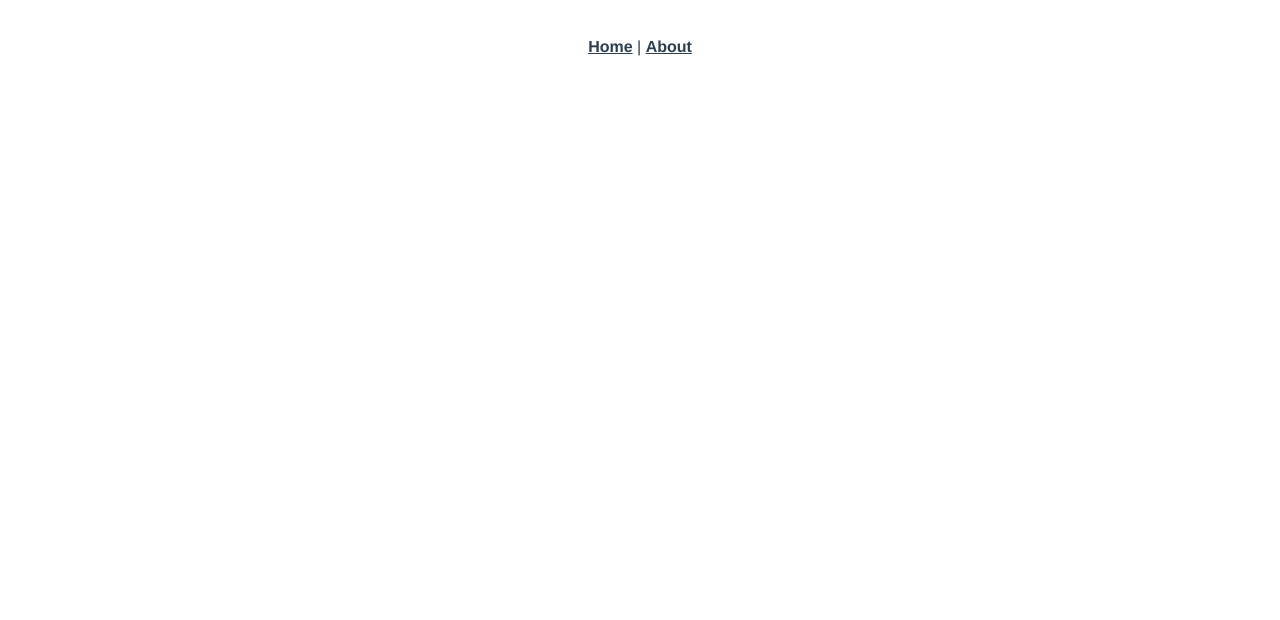
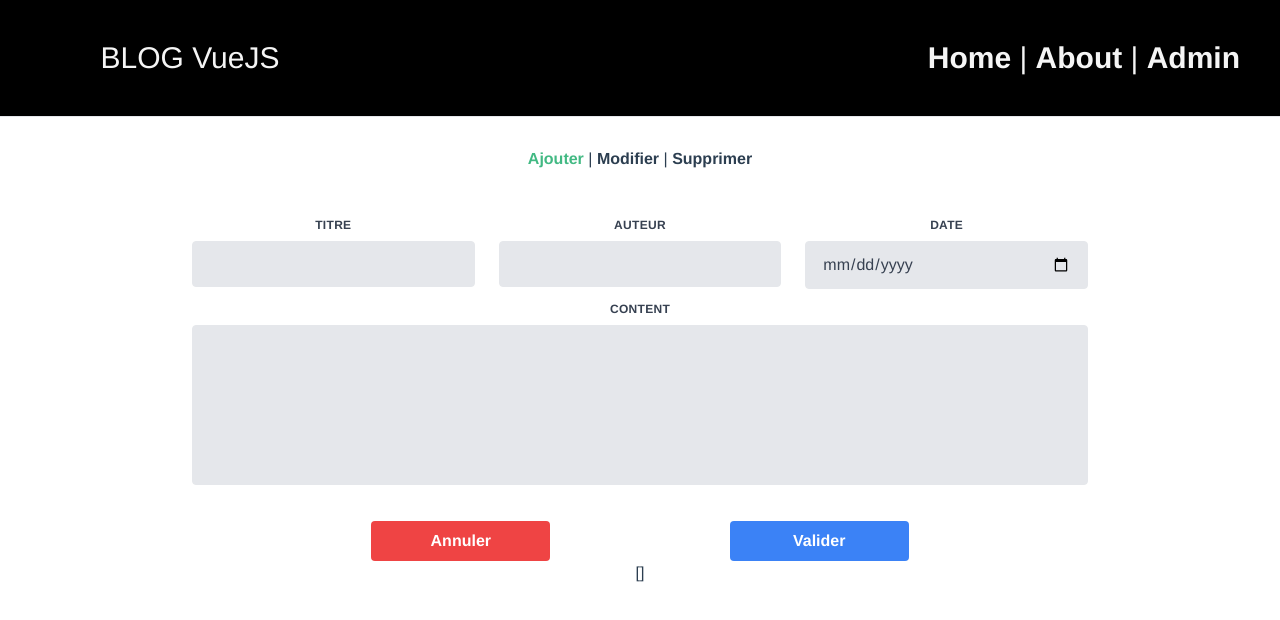
Before and after one commit to walidhaddoury/ProjetVueJS, a Vue app in the folder blog-vue/: page /admin/add in a window 1280 px wide. Shown: the top 620 px of the page. Built offline with nearby package versions, Linux system fonts and the light colour scheme.

Commit message:
admin ajout d'un  article

```diff
--- a/blog-vue/public/index.html
+++ b/blog-vue/public/index.html
@@ -1,15 +1,23 @@
 <!DOCTYPE html>
 <html lang="">
   <head>
-    <meta charset="utf-8">
-    <meta http-equiv="X-UA-Compatible" content="IE=edge">
-    <meta name="viewport" content="width=device-width,initial-scale=1.0">
-    <link rel="icon" href="<%= BASE_URL %>favicon.ico">
+    <meta charset="utf-8" />
+    <meta http-equiv="X-UA-Compatible" content="IE=edge" />
+    <meta name="viewport" content="width=device-width,initial-scale=1.0" />
+    <link
+      href="https://unpkg.com/tailwindcss@%5E2/dist/tailwind.min.css"
+      rel="stylesheet"
+    />
+    <link rel="icon" href="<%= BASE_URL %>favicon.ico" />
     <title><%= htmlWebpackPlugin.options.title %></title>
   </head>
   <body>
     <noscript>
-      <strong>We're sorry but <%= htmlWebpackPlugin.options.title %> doesn't work properly without JavaScript enabled. Please enable it to continue.</strong>
+      <strong
+        >We're sorry but <%= htmlWebpackPlugin.options.title %> doesn't work
+        properly without JavaScript enabled. Please enable it to
+        continue.</strong
+      >
     </noscript>
     <div id="app"></div>
     <!-- built files will be auto injected -->
--- a/blog-vue/src/App.vue
+++ b/blog-vue/src/App.vue
@@ -1,32 +1,53 @@
 <template>
-  <div id="app">
-    <div id="nav">
-      <router-link to="/">Home</router-link> |
-      <router-link to="/about">About</router-link>
+  <div id="app" class="font">
+    <div
+      class="bg flex flex-col justify-evenly py-10 md:flex-row md:justify-between md:p-10"
+    >
+      <div class="md:w-1/4 text-3xl text-center">
+        <h1 class="font">BLOG VueJS</h1>
+      </div>
+      <div class="text-center md:w-3/4 text-3xl md:text-right">
+        <router-link to="/">Home</router-link> |
+        <router-link to="/about">About</router-link> |
+        <router-link to="/admin">Admin</router-link>
+      </div>
     </div>
-    <router-view/>
+    <hr />
+    <router-view />
   </div>
 </template>
 
-<style>
+<style scoped>
+.font {
+  font-family: Avenir, Helvetica, Arial, sans-serif;
+}
 #app {
-  font-family: Avenir, Helvetica, Arial, sans-serif;
   -webkit-font-smoothing: antialiased;
   -moz-osx-font-smoothing: grayscale;
   text-align: center;
   color: #2c3e50;
+  justify-content: center;
+}
+
+.bg {
+  background-color: black;
+  color: whitesmoke;
 }
 
 #nav {
   padding: 30px;
 }
 
-#nav a {
+a {
   font-weight: bold;
-  color: #2c3e50;
+  font-size: 30px;
 }
 
-#nav a.router-link-exact-active {
+a.router-link-exact-active {
   color: #42b983;
 }
+hr {
+  size: 2px;
+  background-color: black;
+}
 </style>
--- /dev/null
+++ b/blog-vue/src/components/admin-add.vue
@@ -0,0 +1,133 @@
+<template>
+  <div class="h-full w-full p-4 flex flex-col justify-center items-center">
+    <form
+      ref="formArticle"
+      class="w-full max-w-4xl"
+      @submit.prevent="addArticle"
+    >
+      <div class="flex flex-wrap -mx-3 mb-6">
+        <div class="w-full md:w-1/3 px-3 mb-6 md:mb-0">
+          <label
+            class="block uppercase tracking-wide text-gray-700 text-xs font-bold mb-2"
+            for="grid-first-name"
+          >
+            Titre
+          </label>
+          <input
+            class="appearance-none block w-full bg-gray-200 text-gray-700 border border-gray-200 rounded py-3 px-4 mb-3 leading-tight focus:outline-none focus:bg-white"
+            type="text"
+            v-model="titre"
+          />
+        </div>
+        <div class="w-full md:w-1/3 px-3 mb-6 md:mb-0">
+          <label
+            class="block uppercase tracking-wide text-gray-700 text-xs font-bold mb-2"
+            for="grid-last-name"
+          >
+            Auteur
+          </label>
+          <input
+            class="appearance-none block w-full bg-gray-200 text-gray-700 border border-gray-200 rounded py-3 px-4 mb-3 leading-tight focus:outline-none focus:bg-white"
+            type="text"
+            v-model="auteur"
+          />
+        </div>
+        <div class="w-full md:w-1/3 px-3 mb-6 md:mb-0">
+          <label
+            class="block uppercase tracking-wide text-gray-700 text-xs font-bold mb-2"
+          >
+            Date
+          </label>
+          <input
+            class="appearance-none block w-full bg-gray-200 text-gray-700 border border-gray-200 rounded py-3 px-4 mb-3 leading-tight focus:outline-none focus:bg-white"
+            type="date"
+            v-model="date"
+          />
+        </div>
+        <div class="w-full md:w-3/3 px-3 mb-6 md:mb-0">
+          <label
+            class="block uppercase tracking-wide text-gray-700 text-xs font-bold mb-2"
+          >
+            Content
+          </label>
+          <input
+            class="text-justify h-40 appearance-none block w-full bg-gray-200 text-gray-700 border border-gray-200 rounded py-3 px-4 mb-3 leading-tight focus:outline-none focus:bg-white"
+            type="text"
+            v-model="content"
+          />
+        </div>
+      </div>
+      <div class="flex items-center justify-evenly">
+        <button
+          class="w-1/3 md:w-1/5 bg-red-500 hover:bg-red-700 text-white font-bold py-2 px-4 rounded focus:outline-none focus:shadow-outline"
+          type="button"
+        >
+          Annuler
+        </button>
+        <button
+          class="w-1/3 md:w-1/5 bg-blue-500 hover:bg-blue-700 text-white font-bold py-2 px-4 rounded focus:outline-none focus:shadow-outline"
+          type="submit"
+        >
+          Valider
+        </button>
+      </div>
+    </form>
+    <div>
+      <h1>{{ listArticle }}</h1>
+    </div>
+  </div>
+</template>
+
+<script>
+export default {
+  name: "admin-add",
+  data: function() {
+    return {
+      titre: "",
+      auteur: "",
+      date: "",
+      content: "",
+      listArticle: [],
+    };
+  },
+  methods: {
+    addArticle: function() {
+      if (
+        this.titre != "" &&
+        this.auteur != "" &&
+        this.date != "" &&
+        this.content != ""
+      ) {
+        this.listArticle.push({
+          titre: this.titre,
+          auteur: this.auteur,
+          date: this.date,
+          content: this.content,
+        });
+      }
+      this.titre = this.auteur = this.date = this.content = "";
+    },
+  },
+};
+</script>
+
+<style scoped>
+#app {
+  font-family: Avenir, Helvetica, Arial, sans-serif;
+  -webkit-font-smoothing: antialiased;
+  -moz-osx-font-smoothing: grayscale;
+  text-align: center;
+  color: #2c3e50;
+  width: 80%;
+  justify-content: center;
+}
+
+.form {
+  display: flex;
+  justify-content: center;
+  align-items: center;
+}
+input[type="text"] {
+  text-align: start;
+}
+</style>
--- /dev/null
+++ b/blog-vue/src/components/admin-delete.vue
@@ -0,0 +1,5 @@
+<template>
+  <div>
+    <h1>DELETE</h1>
+  </div>
+</template>
--- /dev/null
+++ b/blog-vue/src/components/admin-edit.vue
@@ -0,0 +1,3 @@
+<template>
+  <div><h1>EDIT</h1></div>
+</template>
--- a/blog-vue/src/router/index.js
+++ b/blog-vue/src/router/index.js
@@ -1,29 +1,52 @@
-import Vue from 'vue'
-import VueRouter from 'vue-router'
-import Home from '../views/Home.vue'
+import Vue from "vue";
+import VueRouter from "vue-router";
+import Home from "../views/Home.vue";
 
-Vue.use(VueRouter)
+Vue.use(VueRouter);
 
 const routes = [
   {
-    path: '/',
-    name: 'Home',
-    component: Home
+    path: "/",
+    name: "Home",
+    component: Home,
   },
   {
-    path: '/about',
-    name: 'About',
+    path: "/about",
+    name: "About",
     // route level code-splitting
     // this generates a separate chunk (about.[hash].js) for this route
     // which is lazy-loaded when the route is visited.
-    component: () => import(/* webpackChunkName: "about" */ '../views/About.vue')
-  }
-]
+    component: () =>
+      import(/* webpackChunkName: "about" */ "../views/About.vue"),
+  },
+  {
+    path: "/admin",
+    name: "Admin",
+    component: () => import("../views/Admin.vue"),
+    children: [
+      { path: "" },
+      {
+        // UserProfile will be rendered inside User's <router-view>
+        // when /user/:id/profile is matched
+        path: "add",
+        component: () => import("../components/admin-add.vue"),
+      },
+      {
+        path: "delete",
+        component: () => import("../components/admin-delete.vue"),
+      },
+      {
+        path: "edit",
+        component: () => import("../components/admin-edit.vue"),
+      },
+    ],
+  },
+];
 
 const router = new VueRouter({
-  mode: 'history',
+  mode: "history",
   base: process.env.BASE_URL,
-  routes
-})
+  routes,
+});
 
-export default router
+export default router;
--- /dev/null
+++ b/blog-vue/src/views/Admin.vue
@@ -0,0 +1,33 @@
+<template>
+  <div id="app" class="admin">
+    <div id="nav">
+      <router-link to="/admin/add">Ajouter</router-link> |
+      <router-link to="/admin/edit">Modifier</router-link> |
+      <router-link to="/admin/delete">Supprimer</router-link>
+    </div>
+    <router-view />
+  </div>
+</template>
+
+<style scoped>
+#app {
+  font-family: Avenir, Helvetica, Arial, sans-serif;
+  -webkit-font-smoothing: antialiased;
+  -moz-osx-font-smoothing: grayscale;
+  text-align: center;
+  color: #2c3e50;
+}
+
+#nav {
+  padding: 30px;
+}
+
+#nav a {
+  font-weight: bold;
+  color: #2c3e50;
+}
+
+#nav a.router-link-exact-active {
+  color: #42b983;
+}
+</style>
```
